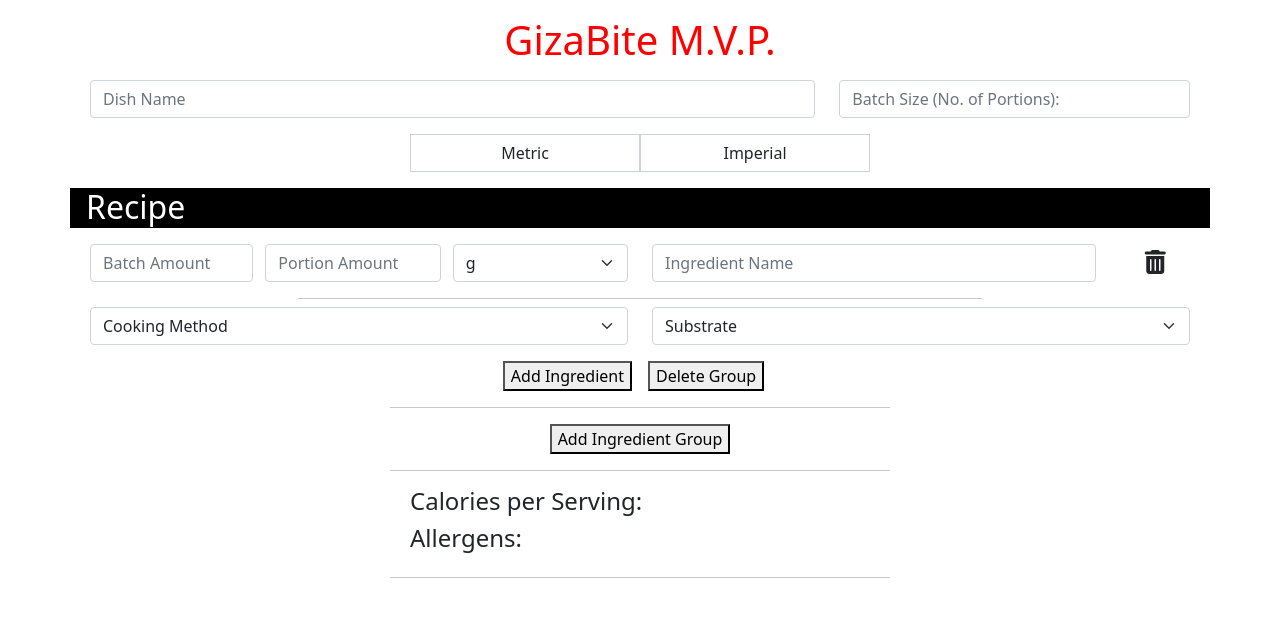
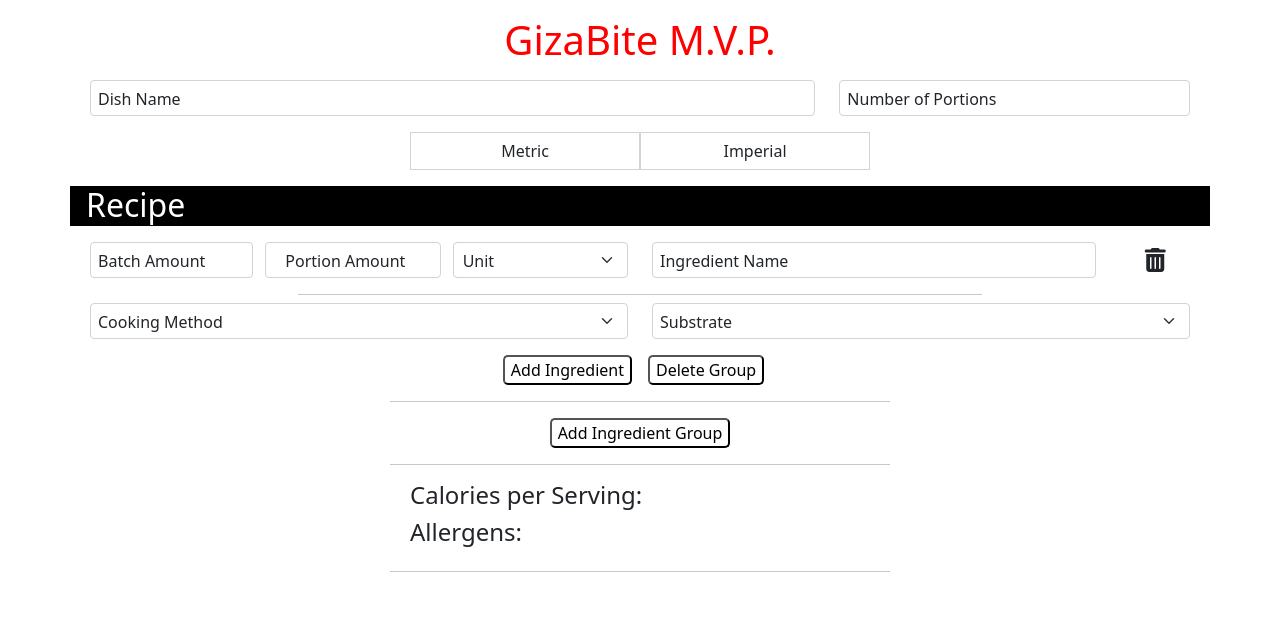
Before and after one commit to CathalDolan/GizaBiteMVP, a Django app: page / in a window 1280 px wide. Shown: the part 56-673 px from the top of the page. Run offline with Django 4.2, Linux system fonts and the light colour scheme; data that the repository does not hold is empty.

Commit message:
Floating Labels added to inputs

```diff
--- a/home/static/css/home.css
+++ b/home/static/css/home.css
@@ -20,13 +20,42 @@
 
 /*----- Colours - End -----*/
 
+/*-------------- Buttons Start ----------------*/
+
+.measure_system_button {
+    border-radius: 0px;
+}
+.measure_system_button:active {
+    background-color: black;
+    color: white;
+}
+
+.add_ingredient_button,
+.remove_ingredient_group_button,
+.add_ingredient_group_button {
+    border-radius: 5px;
+    background-color: white;
+}
+
+.add_ingredient_button:hover,
+.remove_ingredient_group_button:hover,
+.add_ingredient_group_button:hover {
+    background-color: black;
+    color: white;
+}
+
+.add_ingredient_button:focus,
+.remove_ingredient_group_button:focus,
+.add_ingredient_group_button:focus {
+    background-color: white;
+    color: black;
+}
+
+/*----- Buttons - End -----*/
+
 .container {
     margin: 0;
     padding: 0;
-}
-
-.button {
-    border-radius: 0px;
 }
 
 .page_banner {
@@ -56,9 +85,9 @@
 /*----- Hides the arrow on unit of measurement dropdown selector on small screens -----*/
 /*--- https://javascript.plainenglish.io/how-to-customize-the-select-icon-in-bootstrap-87080e3d3ad2 --- */
 @media only screen and (max-width: 481px) {
-    .custom-select-icon {
+    [name~="unit_of_measurement"] {
         background-image: none;
-    }
+      }
 }
 
 @media only screen and (min-width: 481px) {
@@ -96,4 +125,50 @@
     margin-bottom: 0;
 }
 
-/*--------------- HR STyling End ---------------*/
+/*--------------- HR Styling End ---------------*/
+
+/*--------------- Floating Label Start ----------------*/
+/*-----Taken from https://codepen.io/devesh8/pen/MWYEJEP -----------*/
+.did-floating-label-content {
+    position:relative;
+}
+.did-floating-label {
+    position:absolute;
+    pointer-events:none;
+    left:15px;
+    top:7px;
+    padding:0 5px;
+    background:#fff;
+    transition:0.2s ease all;
+    -moz-transition:0.2s ease all;
+    -webkit-transition:0.2s ease all;
+}
+.did-floating-label.unit_of_measure_label {
+    left:5px;
+}
+.did-floating-input, .did-floating-select {
+    display:block;
+    width:100%;
+    height:36px;
+    padding: 0.375rem 0.75rem;
+    padding: 0 20px;
+    color: #323840;
+    border-radius: 4px;
+    box-sizing: border-box;
+}
+
+select.did-floating-select {
+    -webkit-appearance: none;
+    -moz-appearance: none;
+    appearance: none;
+}
+select.did-floating-select::-ms-expand {
+    display: none;
+}
+
+.did-floating-input:not(:placeholder-shown) ~ .did-floating-label,
+.did-floating-select:not([value=""]):valid ~ .did-floating-label {
+    top:-9px;
+    font-size:11px;
+    background: #fff;
+}
--- a/home/static/js/home.js
+++ b/home/static/js/home.js
@@ -81,24 +81,31 @@
         const html = `<div class="ingredient_row">
                         <hr class="third-hr mx-auto mb-0 mt-2 p-0">
                         <div class="row mx-2">
-                            <div class="col-md-2 mt-2 col-5">
-                                <input type="number" class="form-control input" name="batch_amount" id="batch_amount" placeholder="Batch Amount" aria-label="BatchAmount"></input>
+                            <div class="col-md-2 mt-3 col-5 did-floating-label-content">
+                                <input type="number" class="form-control input batch_amount did-floating-input" name="batch_amount" placeholder=" " aria-label="BatchAmount"></input>
+                                <label class="did-floating-label">Batch Amount</label>
                             </div>
-                            <div class="col-md-2 mt-2 col-5 ps-0">
-                                <input type="number" class="form-control input" name="dish_name" placeholder="Portion Amount" aria-label="PortionAmount"></input>
+                            <div class="col-md-2 mt-3 col-5 ps-0 did-floating-label-content">
+                                <input type="number" class="form-control input portion_amount did-floating-input" name="dish_name" placeholder=" " aria-label="PortionAmount"></input>
+                                <label class="did-floating-label">Portion Amount</label>
                             </div>
-                            <div class="col-md-2 mt-2 col-2 ps-0">
-                                <select class="form-select custom-select-icon pe-0 input" name="unit_select">
-                                    <option value="g">g</option>
-                                    <option value="kg">kg</option>
-                                    <option value="pcs">Pcs</option>
+                            <div class="col-md-2 mt-3 col-2 ps-0 did-floating-label-content">
+                                <select class="form-select custom-select-icon pe-0 input did-floating-select" name="unit_of_measurement" onclick="this.setAttribute('value', this.value);" onchange="this.setAttribute('value', this.value);" value="">
+                                    <option value=" "></option>
+                                    <option value="1">g</option>
+                                    <option value="2">kg</option>
+                                    <option value="3">ml</option>
+                                    <option value="4">l</option>
+                                    <option value="5">pcs</option>
                                 </select>
+                                <label class="did-floating-label unit_of_measure_label">Unit</label>
                             </div>
-                            <div class="col-md-5 mt-2 col-11">
-                                <input type="text" class="form-control ingredient_name input" name="dish_name" placeholder="Ingredient Name" aria-label="IngredientName"></input>
+                            <div class="col-md-5 mt-2 mt-md-3 col-11 did-floating-label-content">
+                                <input type="text" class="form-control input ingredient_name did-floating-input" name="dish_name" placeholder=" " aria-label="IngredientName"></input>
+                                <label class="did-floating-label">Ingredient Name</label>
                                 <ul class="suggestions-list"></ul>
                             </div>
-                            <div class="mt-2 col-1 px-0 delete_ingredient_icon_div">
+                            <div class="mt-2 mt-md-3 col-1 px-0 delete_ingredient_icon_div">
                                 <div class="delete_ingredient" name="delete_ingredient" aria-label="delete_ingredient">
                                     <i class="fa-solid fa-trash-can"></i>
                                 </div>
@@ -122,21 +129,29 @@
                     <!-- Ingredient Details -->
                     <div class="container ingredient_container">
                         <div class="row mx-2 ingredient_row">
-                            <div class="col-md-2 mt-3 col-5">
-                                <input type="number" class="form-control input" name="batch_amount" id="batch_amount" placeholder="Batch Amount" aria-label="BatchAmount"></input>
+                            <div class="col-md-2 mt-3 col-5 did-floating-label-content">
+                                <input type="number" class="form-control input batch_amount did-floating-input" name="batch_amount" placeholder=" " aria-label="BatchAmount"></input>
+                                <label class="did-floating-label">Batch Amount</label>
                             </div>
-                            <div class="col-md-2 mt-3 col-5 ps-0">
-                                <input type="number" class="form-control input" name="dish_name" placeholder="Portion Amount" aria-label="PortionAmount"></input>
+                            <div class="col-md-2 mt-3 col-5 ps-0 did-floating-label-content">
+                                <input type="number" class="form-control input portion_amount did-floating-input" name="dish_name" placeholder=" " aria-label="PortionAmount"></input>
+                                <label class="did-floating-label">Portion Amount</label>
                             </div>
-                            <div class="col-md-2 mt-3 col-2 ps-0">
-                                <select class="form-select custom-select-icon pe-0 input" name="unit_select">
-                                    <option value="g">g</option>
-                                    <option value="kg">kg</option>
-                                    <option value="pcs">Pcs</option>
+                            <div class="col-md-2 mt-3 col-2 ps-0 did-floating-label-content">
+                                <select class="form-select custom-select-icon pe-0 input did-floating-select" name="unit_of_measurement" onclick="this.setAttribute('value', this.value);" onchange="this.setAttribute('value', this.value);" value="">
+                                    <option value=" "></option>
+                                    <option value="1">g</option>
+                                    <option value="2">kg</option>
+                                    <option value="3">ml</option>
+                                    <option value="4">l</option>
+                                    <option value="5">pcs</option>
                                 </select>
+                                <label class="did-floating-label unit_of_measure_label">Unit</label>
                             </div>
-                            <div class="col-md-5 mt-2 mt-md-3 col-11">
-                                <input type="text" class="form-control ingredient_name input" name="dish_name" placeholder="Ingredient Name" aria-label="IngredientName"></input>
+                            <!-- Line 10 in home.js preventing this from working: $(this).next().empty() -->
+                            <div class="col-md-5 mt-2 mt-md-3 col-11 did-floating-label-content">
+                                <input type="text" class="form-control input ingredient_name did-floating-input" name="dish_name" placeholder=" " aria-label="IngredientName"></input>
+                                <label class="did-floating-label">Ingredient Name</label>
                                 <ul class="suggestions-list"></ul>
                             </div>
                             <div class="mt-2 mt-md-3 col-1 px-0 delete_ingredient_icon_div">
@@ -150,21 +165,25 @@
                     <hr class="half-hr mx-auto">
                     <div class="container" id="add_cooking_method_container_1">
                         <div class="row mx-2" id="add_cooking_method_row_1">
-                            <div class="col-md-6 mt-3 mt-md-2 col-12">
-                                <select class="form-select input" name="cooking_method">
-                                    <option value="" disabled selected>Cooking Method</option>
+                            <div class="col-md-6 mt-3 mt-md-2 col-12 did-floating-label-content">
+                                <select class="form-select custom-select-icon pe-0 input did-floating-select" name="cooking_method" onclick="this.setAttribute('value', this.value);" onchange="this.setAttribute('value', this.value);" value="">
+                                    <option value=" "></option>
                                     <option value="Boiled">Boiled</option>
                                     <option value="Deep Fried">Deep Fried</option>
                                     <option value="Baked">Baked</option>
                                 </select>
+                                <label class="did-floating-label cooking_method_label">Cooking Method</label>
                             </div>
-                            <div class="col-md-6 mt-2 col-12">
-                                <select class="form-select input" name="substrate">
-                                    <option value="" disabled selected>Substrate</option>
+                            <div class="col-md-6 mt-2 col-12 did-floating-label-content">
+                                <select class="form-select custom-select-icon pe-0 input did-floating-select"  name="substrate" onclick="this.setAttribute('value', this.value);" onchange="this.setAttribute('value', this.value);" value="">
+                                    <option value=" "></option>
                                     <option value="Vegetable Oil">Vegetable Oil</option>
+                                    <option value="Animal Fat">Animal Fat</option>
+                                    <option value="Butter">Butter</option>
                                     <option value="Stock">Stock</option>
-                                    <option value="Butter">Butter</option>
+                                    <option value="Butter">Water</option>
                                 </select>
+                                <label class="did-floating-label substrate_label">Substrate</label>
                             </div>
                         </div>
                     </div>
@@ -206,18 +225,11 @@
         const portion_amount = parseInt($(".portion_amount").val() || 0);
         const batch_amount_calc = (number_of_portions*portion_amount);
         const portion_amount_calc = (batch_amount/number_of_portions);
-        // if batch and portion amount are 0 or "", highlight batch field
-        // if only batch amount is 0, fill batch amount with batch_amount_calc
-        // if only portion amount is 0, fill portion amount with portion_amount_calc
-        // if neither are 0, fill batch amount with batch_amount_calc
-        if (batch_amount == 0 && portion_amount == 0) {
-            // if batch and portion amount are 0 or "", highlight batch field
-        } else if (batch_amount > 0 && portion_amount == 0) {
+        if (batch_amount > 0 && portion_amount == 0) {
             $(".portion_amount").val(portion_amount_calc);
         } else if (portion_amount > 0) {
             $(".batch_amount").val(batch_amount_calc);
         }
-
     })
     $(".batch_amount").keyup(function(){
         console.log("Calc fires");
--- a/home/templates/home/index.html
+++ b/home/templates/home/index.html
@@ -42,11 +42,13 @@
             <!-- Dish Name and Number of Portions/Batch Size -->
             <div class="container">
                 <div class="row mx-2 mt-3">
-                    <div class="col-md-8 col-12">
-                        <input type="text" class="form-control input" name="dish_name" placeholder="Dish Name" aria-label="DishName">
+                    <div class="col-md-8 col-12 did-floating-label-content">
+                        <input type="text" class="form-control input did-floating-input" name="dish_name" placeholder=" " aria-label="DishName">
+                        <label class="did-floating-label">Dish Name</label>
                     </div>
-                    <div class="col-md-4 col-12 mt-md-0 mt-3">
-                        <input type="number" class="form-control input" id="number_of_portions" name="number_of_portions" placeholder="Batch Size (No. of Portions):" aria-label="NumberOfPortions">
+                    <div class="col-md-4 col-12 mt-md-0 mt-3 did-floating-label-content">
+                        <input type="number" class="form-control input did-floating-input" id="number_of_portions" name="number_of_portions" placeholder=" " aria-label="NumberOfPortions">
+                        <label class="did-floating-label">Number of Portions</label>
                     </div>
                 </div>
             </div>
@@ -54,10 +56,10 @@
             <div class="container mx-auto max_width_500">
                 <div class="measure_button_row row mt-3 mx-2">
                     <div class="col-6 pe-0">
-                        <button type="button" class="form-control button" name="metric" aria-label="metric">Metric</button>
+                        <button type="button" class="form-control button measure_system_button" name="metric" aria-label="metric">Metric</button>
                     </div>
                     <div class="col-6 ps-0">
-                        <button type="button" class="form-control button" name="imperial" aria-label="imperial">Imperial</button>
+                        <button type="button" class="form-control button measure_system_button" name="imperial" aria-label="imperial">Imperial</button>
                     </div>
                 </div>
             </div>
@@ -75,21 +77,29 @@
                         <!-- Ingredient Details -->
                         <div class="container ingredient_container">
                             <div class="row mx-2 ingredient_row">
-                                <div class="col-md-2 mt-3 col-5">
-                                    <input type="number" class="form-control input batch_amount" name="batch_amount" placeholder="Batch Amount" aria-label="BatchAmount"></input>
+                                <div class="col-md-2 mt-3 col-5 did-floating-label-content">
+                                    <input type="number" class="form-control input batch_amount did-floating-input" name="batch_amount" placeholder=" " aria-label="BatchAmount"></input>
+                                    <label class="did-floating-label">Batch Amount</label>
                                 </div>
-                                <div class="col-md-2 mt-3 col-5 ps-0">
-                                    <input type="number" class="form-control input portion_amount" name="dish_name" placeholder="Portion Amount" aria-label="PortionAmount"></input>
+                                <div class="col-md-2 mt-3 col-5 ps-0 did-floating-label-content">
+                                    <input type="number" class="form-control input portion_amount did-floating-input" name="dish_name" placeholder=" " aria-label="PortionAmount"></input>
+                                    <label class="did-floating-label">Portion Amount</label>
                                 </div>
-                                <div class="col-md-2 mt-3 col-2 ps-0">
-                                    <select class="form-select custom-select-icon pe-0 input" name="unit_select">
-                                        <option value="g">g</option>
-                                        <option value="kg">kg</option>
-                                        <option value="pcs">Pcs</option>
+                                <div class="col-md-2 mt-3 col-2 ps-0 did-floating-label-content">
+                                    <select class="form-select custom-select-icon pe-0 input did-floating-select" name="unit_of_measurement" onclick="this.setAttribute('value', this.value);" onchange="this.setAttribute('value', this.value);" value="">
+                                        <option value=" "></option>
+                                        <option value="1">g</option>
+                                        <option value="2">kg</option>
+                                        <option value="3">ml</option>
+                                        <option value="4">l</option>
+                                        <option value="5">pcs</option>
                                     </select>
+                                    <label class="did-floating-label unit_of_measure_label">Unit</label>
                                 </div>
-                                <div class="col-md-5 mt-2 mt-md-3 col-11">
-                                    <input type="text" class="form-control ingredient_name input" name="dish_name" placeholder="Ingredient Name" aria-label="IngredientName"></input>
+                                <!-- Line 10 in home.js preventing this from working: $(this).next().empty() -->
+                                <div class="col-md-5 mt-2 mt-md-3 col-11 did-floating-label-content">
+                                    <input type="text" class="form-control input ingredient_name did-floating-input" name="dish_name" placeholder=" " aria-label="IngredientName"></input>
+                                    <label class="did-floating-label">Ingredient Name</label>
                                     <ul class="suggestions-list"></ul>
                                 </div>
                                 <div class="mt-2 mt-md-3 col-1 px-0 delete_ingredient_icon_div">
@@ -103,21 +113,25 @@
                         <hr class="half-hr mx-auto">
                         <div class="container" id="add_cooking_method_container_1">
                             <div class="row mx-2" id="add_cooking_method_row_1">
-                                <div class="col-md-6 mt-3 mt-md-2 col-12">
-                                    <select class="form-select input" name="cooking_method">
-                                        <option value="" disabled selected>Cooking Method</option>
+                                <div class="col-md-6 mt-3 mt-md-2 col-12 did-floating-label-content">
+                                    <select class="form-select custom-select-icon pe-0 input did-floating-select" name="cooking_method" onclick="this.setAttribute('value', this.value);" onchange="this.setAttribute('value', this.value);" value="">
+                                        <option value=" "></option>
                                         <option value="Boiled">Boiled</option>
                                         <option value="Deep Fried">Deep Fried</option>
                                         <option value="Baked">Baked</option>
                                     </select>
+                                    <label class="did-floating-label cooking_method_label">Cooking Method</label>
                                 </div>
-                                <div class="col-md-6 mt-2 col-12">
-                                    <select class="form-select input" name="substrate">
-                                        <option value="" disabled selected>Substrate</option>
+                                <div class="col-md-6 mt-2 col-12 did-floating-label-content">
+                                    <select class="form-select custom-select-icon pe-0 input did-floating-select"  name="substrate" onclick="this.setAttribute('value', this.value);" onchange="this.setAttribute('value', this.value);" value="">
+                                        <option value=" "></option>
                                         <option value="Vegetable Oil">Vegetable Oil</option>
+                                        <option value="Animal Fat">Animal Fat</option>
+                                        <option value="Butter">Butter</option>
                                         <option value="Stock">Stock</option>
-                                        <option value="Butter">Butter</option>
+                                        <option value="Butter">Water</option>
                                     </select>
+                                    <label class="did-floating-label substrate_label">Substrate</label>
                                 </div>
                             </div>
                         </div>
@@ -125,11 +139,11 @@
                         <div class="row">
                             <!-- Add Ingredients & Cooking Section -->
                             <div class="container mt-3 element-container mx-auto col-6 col-css pe-2 text-end">
-                                <button class="add_ingredient_button" type="button">Add Ingredient</button>
+                                <button type="button" class="button add_ingredient_button">Add Ingredient</button>
                             </div>
                             <!-- Remove Ingredient Group -->
                             <div class="container mt-3 element-container mx-auto col-6 col-css ps-2 text-start">
-                                <button class="remove_ingredient_group_button" type="button">Delete Group</button>
+                                <button type="button" class="button remove_ingredient_group_button">Delete Group</button>
                             </div>
                         </div>
                         <hr class="max_width_500 mb-0">
@@ -170,6 +184,8 @@
     </div>
     <hr class="max_width_500">
 
+    <div class="container">
 
+    </div>
 
 {% endblock %}
```
